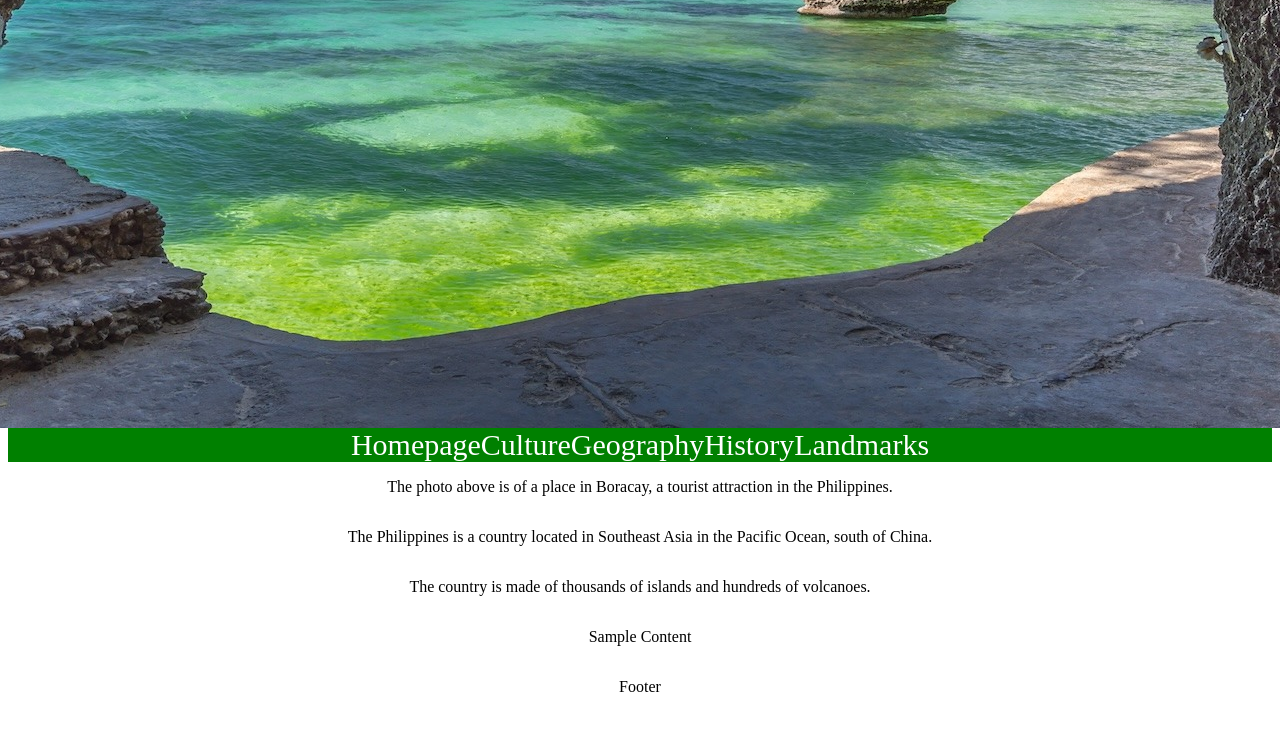
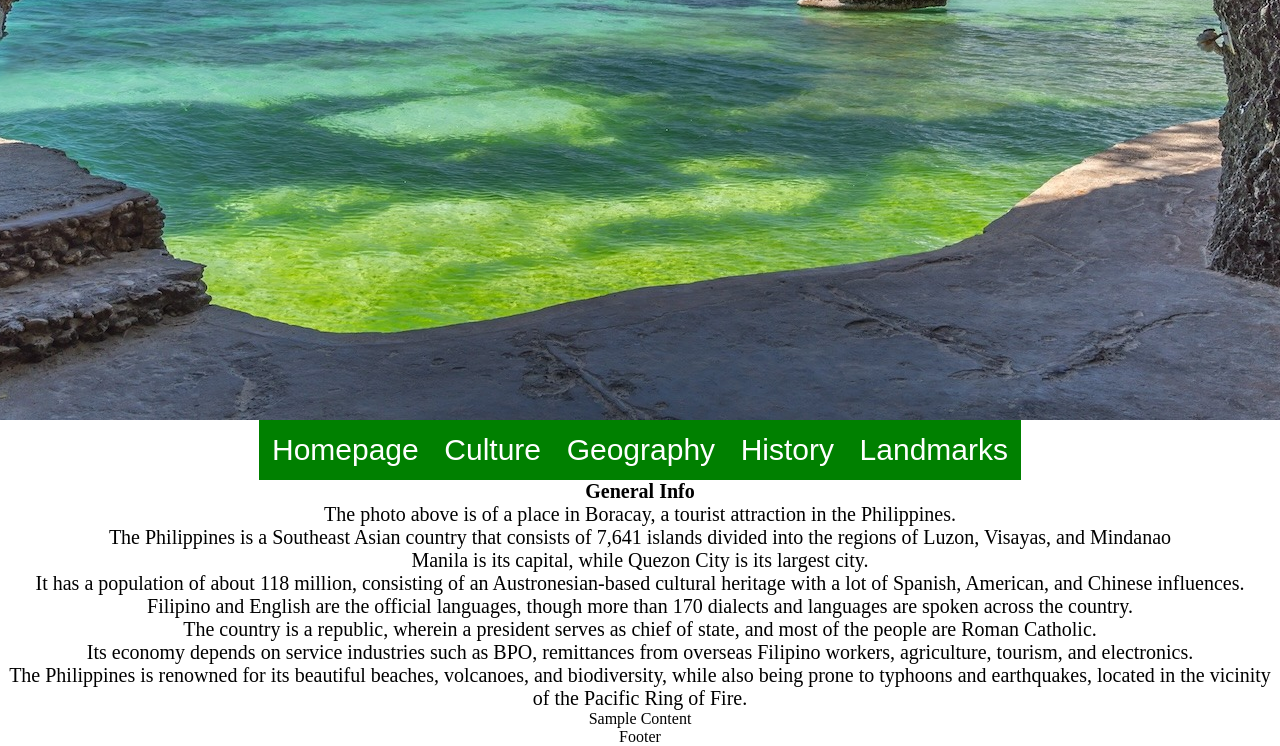
Before and after one commit to edumalaos24/CountryWebsite_Japan_EDumalaos, a plain HTML site: page main/index.html in a window 1280 px wide. Shown: the part 660-1406 px from the top of the page. Before the commit the page ends 1380 px from the top, so only its background shows below. Drawn offline with Linux system fonts and the light colour scheme.

Commit message:
AtHomeDay6

```diff
--- a/main/index.html
+++ b/main/index.html
@@ -8,21 +8,27 @@
     <script src="script.js"></script>
   <div class = "container" id = "banner">
     <p id = "titletext"> The Philippines</p>
-    <img id = "titleimage" src="images/boracay2.jpg">
+    <img id = "titleimage" src="images/additional/boracay2.jpg">
   </div>
 
   <nav class = "container" id = "links">
-    <a href = "index.html">Homepage</a>
-    <a href = "culture.html">Culture</a>
-    <a href = "geography.html">Geography</a>
-    <a href = "history.html">History</a>
-    <a href = "landmarks.html">Landmarks</a>
+      <a id ="homepage" href = "index.html">Homepage</a>
+      <a href = "culture.html">Culture</a>
+      <a href = "geography.html">Geography</a>
+      <a href = "history.html">History</a>
+      <a id = "landmarks" href = "landmarks.html">Landmarks</a>
   </nav>
 
     <div class = "container" id = "main">
+      <p id = "generalinfo"><strong>General Info</strong></p>
       <p>The photo above is of a place in Boracay, a tourist attraction in the Philippines.</p>
-      <p>The Philippines is a country located in Southeast Asia in the Pacific Ocean, south of China.</p>
-      <p>The country is made of thousands of islands and hundreds of volcanoes.</P>
+      <p>The Philippines is a Southeast Asian country that consists of 7,641 islands divided into the regions of Luzon, Visayas, and Mindanao</p>
+      <p>Manila is its capital, while Quezon City is its largest city.</p>
+      <p>It has a population of about 118 million, consisting of an Austronesian-based cultural heritage with a lot of Spanish, American, and Chinese influences.</p>
+      <p>Filipino and English are the official languages, though more than 170 dialects and languages are spoken across the country.</p>
+      <p>The country is a republic, wherein a president serves as chief of state, and most of the people are Roman Catholic.</p>
+      <p>Its economy depends on service industries such as BPO, remittances from overseas Filipino workers, agriculture, tourism, and electronics.</p>
+      <p>The Philippines is renowned for its beautiful beaches, volcanoes, and biodiversity, while also being prone to typhoons and earthquakes, located in the vicinity of the Pacific Ring of Fire.</p>
     </div>
     <div class = "container" id = "sample">
       <p>Sample Content</p>
--- a/main/style.css
+++ b/main/style.css
@@ -9,31 +9,30 @@
 }
 
 /*Element Spacing*/
-
+*{
+    box-sizing:border-box;
+    margin:0;
+    padding:0;
+}
 
 /*Banner*/
 #banner{
     justify-content:center;
     align-items:center;
-    vertical-align:top;
-    flex:1;
 }
 
 #titletext{
     font-size:150px;
     font-family:'Gill Sans', 'Gill Sans MT', Calibri, 'Trebuchet MS', sans-serif;
     color:white;
-    flex:1;
+
 }
 
 #banner{
-    background-image:url("images/boracay2.jpg");
+    background-image:url("images/additional/boracay2.jpg");
     background-size:cover;
     background-repeat:no-repeat;
     background-position:center;
-    margin:0;
-    padding:0;
-    flex:1;
 }
 
 #banner{
@@ -45,28 +44,25 @@
 }
 
 /*Nav Bar*/
-#links{
-    align-items:center;
-    justify-content:center;
-    flex:3;
+#links a{
     flex-direction:row;
-}
-
-#links{
     background-color:green;
     background-size:cover;
 }
-
 #links a{
     color:white;
     text-decoration:none;
+    font-size:30px;
+    font-family:sans-serif;
+    padding:1%;
 }
-
-#links a{
-    font-size:30px;
+#links a:hover{
+    filter:grayscale(100%);
+    transition-duration: 0.5s;
+    transition-timing-function:ease-in-out;
 }
-
 /*Body*/
 #main{
     flex-direction:column;
+    font-size:15pt;
 }
```
Also changed, not shown: main/history.html (deleted, +0 -35 lines), main/images/additional/boracay2.jpg (renamed from main/images/boracay2.jpg), main/images/additional/palawan2.png (added), main/images/culture/festival.png (added), main/images/culture/lechon.png (added), main/images/culture/sinigang.png (added), main/images/geography/philippinesflag.png (renamed from main/images/philippinesflag.png), main/images/geography/philippinesmap.png (added), main/images/history/drawing.png (added), main/images/landmarks/puertoprincesa.jpg (added), main/images/landmarks/puertoprincesa2.png (added), 4 other files.
